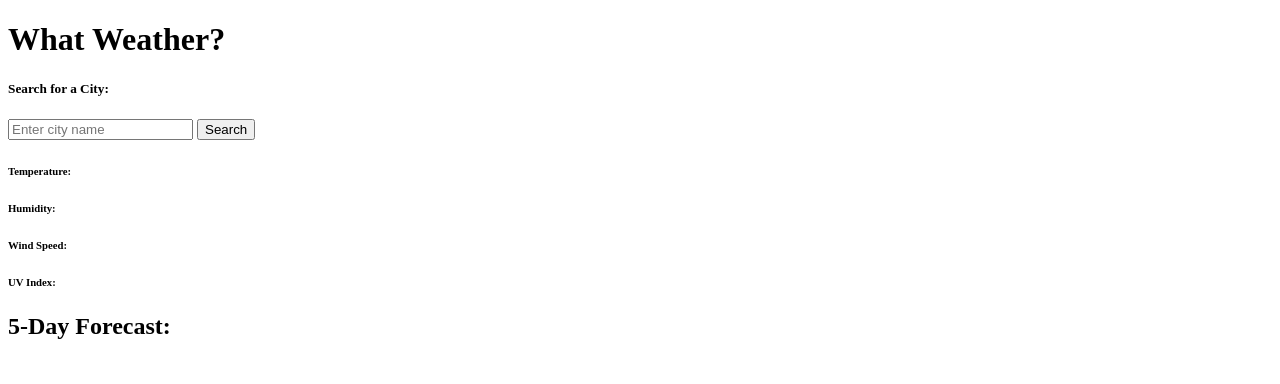
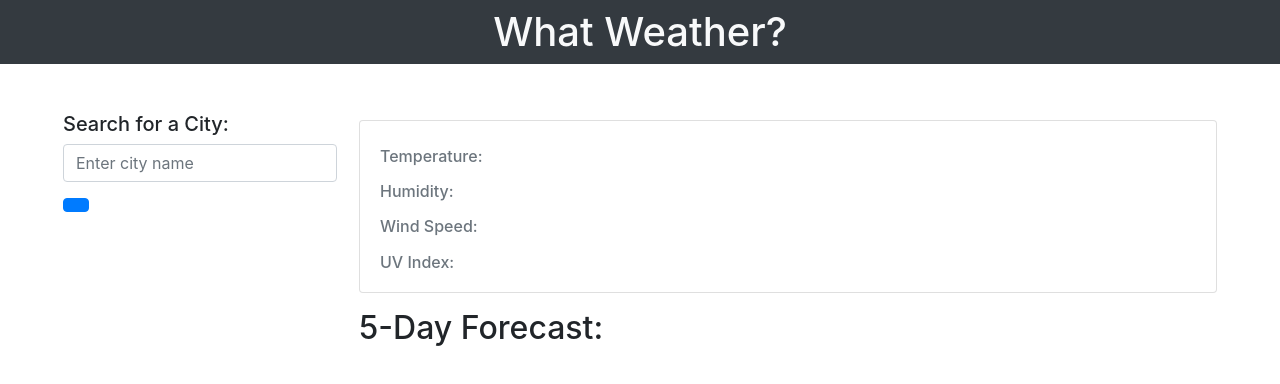
Before and after one commit to Vrentadax/what-weather-v2, a plain HTML site: page index.html in a window 1280 px wide. Drawn offline with nearby package versions, Linux system fonts and the light colour scheme; a web font is replaced by a local one.

Commit message:
styling added, screenshot/readme filled

```diff
--- a/assets/css/style.css
+++ b/assets/css/style.css
@@ -0,0 +1 @@
+/* Included file with intent to use custom css style */
--- a/index.html
+++ b/index.html
@@ -2,56 +2,62 @@
 <html lang="en">
 <head>
     <meta charset="UTF-8">
-    <meta http-equiv="X-UA-Compatible" content="IE=edge">
     <meta name="viewport" content="width=device-width, initial-scale=1.0">
-    <link rel="stylesheet" href="./assets/css/style.css">
-    <title>Document</title>
+    <link rel="stylesheet" href="https://cdnjs.cloudflare.com/ajax/libs/twitter-bootstrap/4.5.3/css/bootstrap.min.css"/>
+    <link rel="stylesheet" href="https://cdnjs.cloudflare.com/ajax/libs/open-iconic/1.1.1/font/css/open-iconic-bootstrap.min.css"/>
+    <link rel="stylesheet" href="./assets/css/style.css" />
+    <title>What Weather?</title>
 </head>
 <body>
-    <header>
-        <h1>What Weather?</h1>
+
+    <header class="bg-dark">
+        <h1 class="p-2 text-light text-center h1">What Weather?</h1>
     </header>
-    <main>
-        <div>
-            <div>
 
-                <div>
+    <div class="m-4 p-4">
+        <div class="col-md-12">
+            <div class="row">
+
+                <div class="col-md-3">
 
                     <h5>Search for a City:</h5>
                     <form class="form-inline" id="search-form">
-                        <input type="search" class="form-control" id="cityname" placeholder="Enter city name">
-                        <button type="submit">Search</button>
+                        <input type="search" class="form-control mb-3 ds-input" id="cityname" placeholder="Enter city name">
+                        <button type="submit" class="btn btn-primary mb-3"><span class="oi oi-magnifying-glass"></span></button>
                     </form>
 
-                    <ul class="list-group" id="search-history"></ul>
+                    <ul class="list-group" id="search-history">
+                    </ul>
 
                 </div>
 
-                <div>
+                <div class="col-md-9">
 
-                    <div class="card">
+                    <div class="card mt-2">
                         <div class="card-body">
-                            <div class="flex-row">
+                            <div class="d-flex flex-row ">
                                 <h2 class="card-title align-self-center" id="main-city-name"></h2>
                             </div>
-                            <h6 class="card-subtitle" id="main-city-temp">Temperature: </h6>
-                            <h6 class="card-subtitle" id="main-city-humidity">Humidity: </h6>
-                            <h6 class="card-subtitle" id="main-city-wind">Wind Speed: </h6>
-                            <h6 class="card-subtitle" id="main-city-uv">UV Index: </h6>
+                            <h6 class="card-subtitle text-muted" id="main-city-temp">Temperature: </h6>
+                            <h6 class="card-subtitle mt-3 text-muted" id="main-city-humid">Humidity: </h6>
+                            <h6 class="card-subtitle mt-3 text-muted" id="main-city-wind">Wind Speed: </h6>
+                            <h6 class="card-subtitle mt-3 text-muted" id="main-city-uv">UV Index: <span id="uv-box" class="px-2 py-1 mb-1 text-light rounded font-weight-normal"></span></h6>
                         </div>
                     </div>
 
                     <div>
-                        <h2 class="card-title">5-Day Forecast:</h2>
-                        <div id="five-day">
+                        <h2 class="card-title mt-3">5-Day Forecast:</h2>
+                        <div class="row justify-content-between" id="five-day">
 
                         </div>
                     </div>
                 </div>
             </div>
         </div>
-    </main>
+    </div>
 
-    <script src="./assets/js/dashboard.js"></script>
+    <script src="https://cdnjs.cloudflare.com/ajax/libs/jquery/3.5.1/jquery.min.js"></script>
+    <script src="https://cdnjs.cloudflare.com/ajax/libs/dayjs/1.10.3/dayjs.min.js"></script>
+    <script src="./assets/js/script.js"></script>
 </body>
 </html>
```
Also changed, not shown: Screenshot.png (added), 1 other file.
